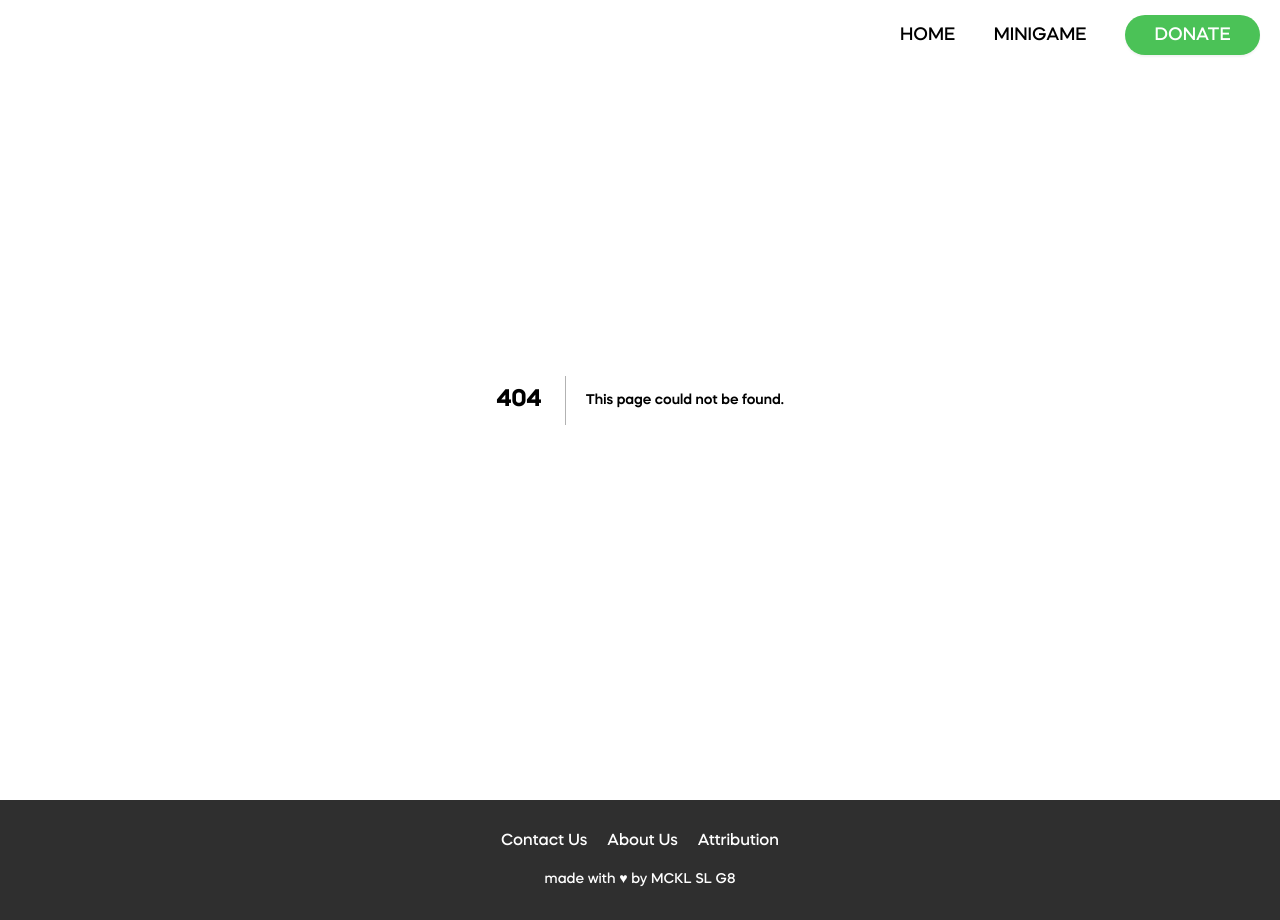
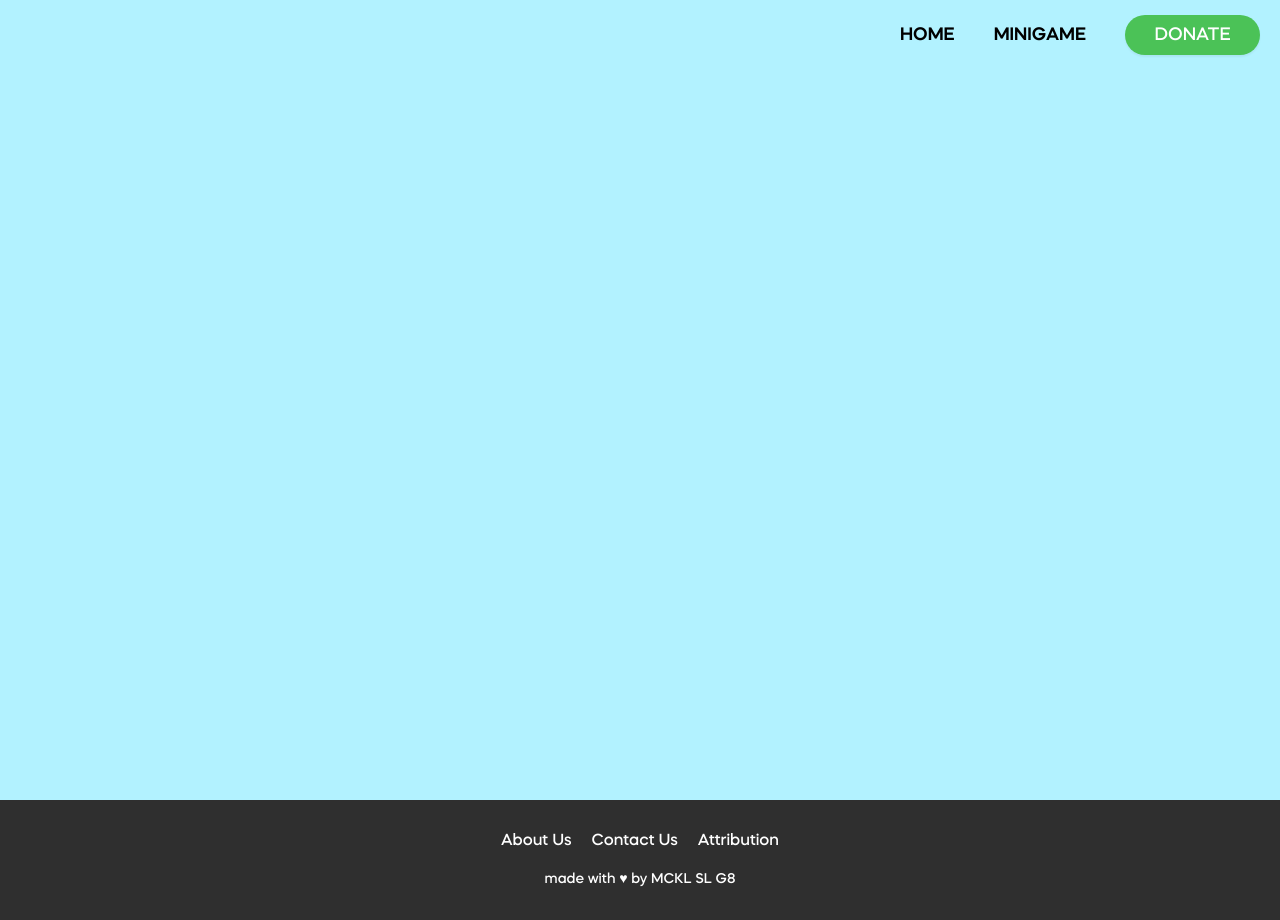
Before and after one commit to vrevolverrr/service-learning, a Next.js app: page /about in a window 1280 px wide. Before the commit this address had no page. Built offline with nearby package versions, Linux system fonts and the light colour scheme.

Commit message:
:sparkles: fixed fonts

```diff
--- a/components/Footer.js
+++ b/components/Footer.js
@@ -1,12 +1,19 @@
 import styles from '../styles/footer.module.css';
+import Link from 'next/link';
 
 export default function Footer() {
     return (
         <div className={styles.footer}>
             <div style={{display: 'flex', flexDirection: 'row', marginBottom: '20px'}}>
-                <p className={styles.footer_item}>Contact Us</p>
-                <p className={styles.footer_item}>About Us</p>
-                <p className={styles.footer_item}>Attribution</p>
+                <Link href="/about" passHref={true}>
+                    <p className={styles.footer_item}>About Us</p>
+                </Link>
+                <Link href="/contact" passHref={true}>
+                    <p className={styles.footer_item}>Contact Us</p>
+                </Link>
+                <Link href="/attribution" passHref={true}>
+                    <p className={styles.footer_item}>Attribution</p>
+                </Link>
             </div>
             <p style={{fontSize: '14px'}}>made with ♥ by MCKL SL G8</p>
         </div>
--- /dev/null
+++ b/pages/about.js
@@ -0,0 +1,13 @@
+import styles from '../styles/About.module.css';
+
+export default function About() {
+    return (
+        <div>
+            <main>
+                <div className={styles.main}>
+
+                </div>
+            </main>
+        </div>
+    );
+}
--- /dev/null
+++ b/styles/About.module.css
@@ -0,0 +1,8 @@
+.main {
+    width: 100%;
+    height: 100vh;
+    display: flex;
+    flex-direction: column;
+    align-items: center;
+    background-color: #B2F2FF;
+}
--- /dev/null
+++ b/styles/Attribution.module.css
@@ -0,0 +1,19 @@
+.main {
+    width: 100%;
+    height: 100vh;
+    display: flex;
+    flex-direction: column;
+    justify-content: center;
+    align-items: center;
+    background-color: #B2F2FF;
+}
+
+.container {
+    width: 600px;
+    height: 700px;
+    padding: 20px;
+    display: flex;
+    justify-content: center;
+    border-radius: 20px;
+    background-color: #ffffff;
+}
--- /dev/null
+++ b/styles/Contact.module.css
@@ -0,0 +1,8 @@
+.main {
+    width: 100%;
+    height: 100vh;
+    display: flex;
+    flex-direction: column;
+    align-items: center;
+    background-color: #B2F2FF;
+}
--- a/styles/footer.module.css
+++ b/styles/footer.module.css
@@ -17,8 +17,6 @@
     font-weight: 300;
 }
 
-.item:hover,
-.item:active,
-.item:focus {
+.footer_item:hover {
     cursor: pointer;
 }
--- a/styles/navbar.module.css
+++ b/styles/navbar.module.css
@@ -12,6 +12,7 @@
 }
 
 .nav_item {
+    font-weight: 400;
     transition: 0.05s ease-in;
 }
 
```
Also changed, not shown: pages/attribution.js (added, +9 -0 lines), pages/contact.js (added, +13 -0 lines), pages/index.js (+8 -5 lines).
